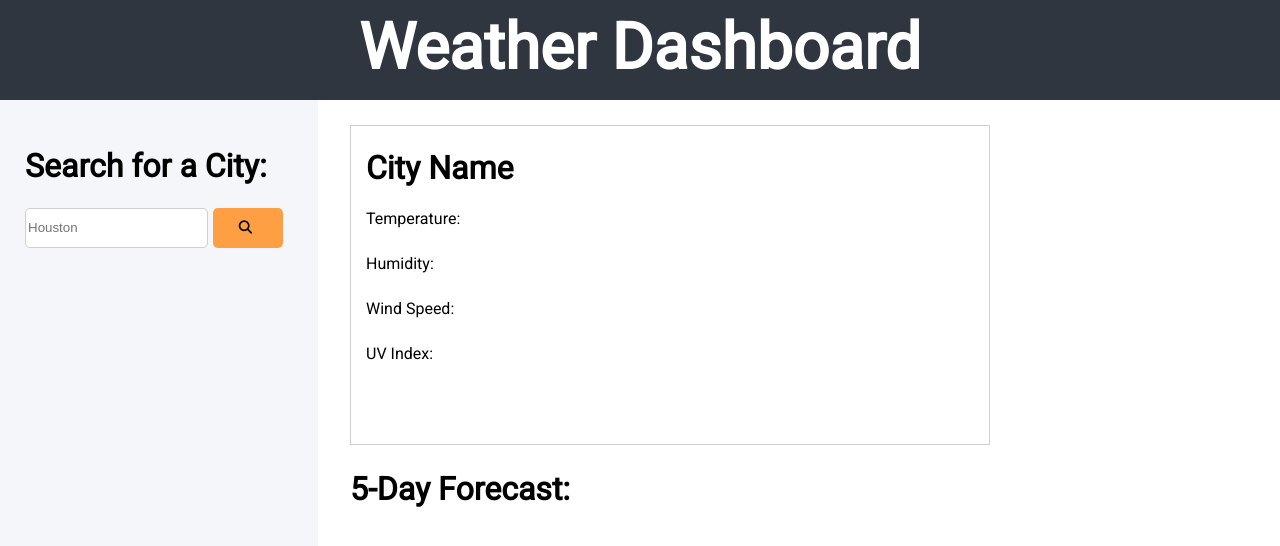
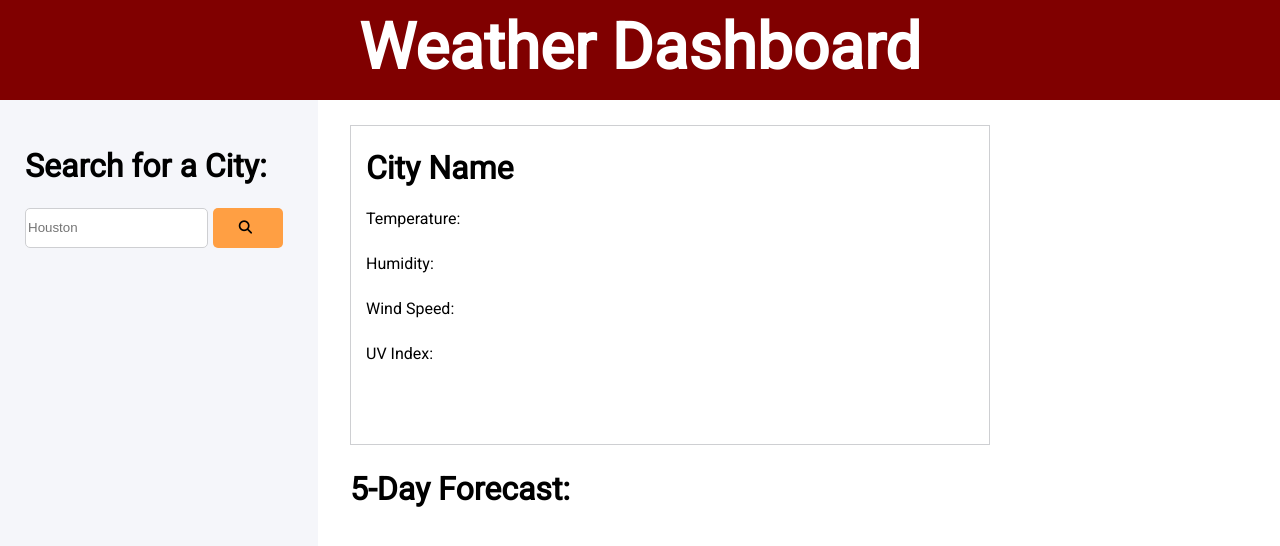
Before and after one commit to ShaneLT97/WeatherDashBoard, a plain HTML site: page index.html in a window 1280 px wide. Drawn offline with nearby package versions, Linux system fonts and the light colour scheme.

Commit message:
Update style.css

```diff
--- a/style.css
+++ b/style.css
@@ -32,7 +32,7 @@ header {
     margin-top: 0;
     text-align: center;
     font-size: xx-large;
-    background-color: #2f3640;
+    background-color: maroon;
 }
 
 h1, h3, p, li {
```
